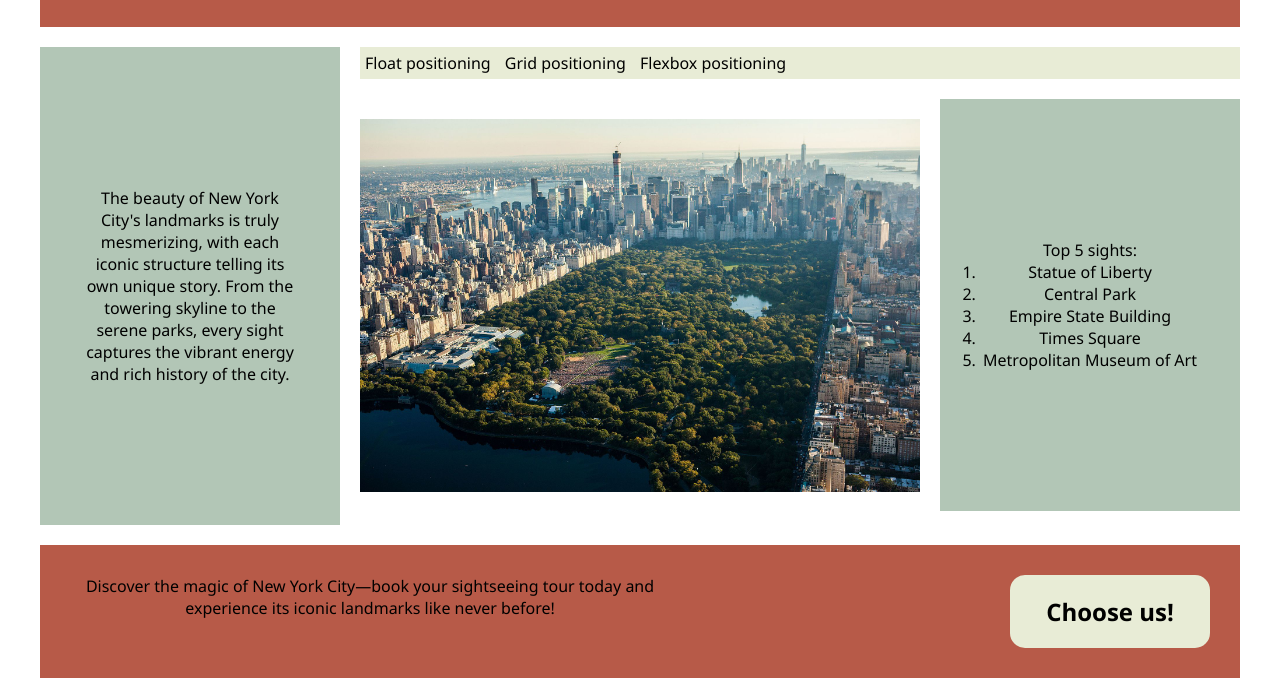
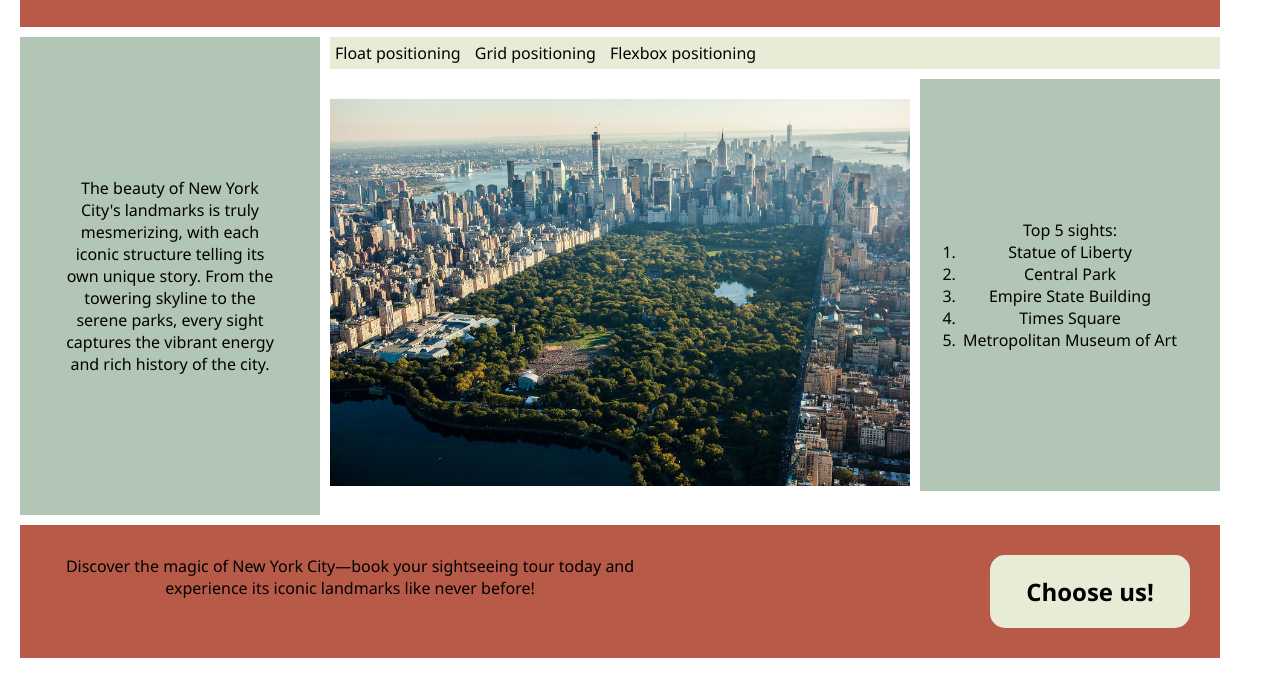
Before and after one commit to s0wime/WebDev, a plain HTML site: page homework 2/src/float-layout/index.html in a window 1280 px wide. Shown: the part 106-800 px from the top of the page. Drawn offline with Linux system fonts and the light colour scheme.

Commit message:
change margins on float-layout page

```diff
--- a/homework 2/src/float-layout/style.css
+++ b/homework 2/src/float-layout/style.css
@@ -7,14 +7,14 @@
 
 .main-container {
   width: 1200px;
-  margin: auto auto;
+  margin: 0 20px;
 }
 
 .header {
   float: left;
   width: 1200px;
   padding: 30px;
-  margin-bottom: 20px;
+  margin-bottom: 10px;
   background-color: #b75a48;
   text-align: center;
 }
@@ -37,17 +37,17 @@
   float: left;
   width: 300px;
   padding: 140px 40px;
-  margin-right: 20px;
-  margin-bottom: 20px;
+  margin-right: 10px;
+  margin-bottom: 10px;
   text-align: center;
   background-color: #b2c6b6;
 }
 
 .site-nav {
   float: left;
-  width: 880px;
+  width: 890px;
   padding: 5px;
-  margin-bottom: 20px;
+  margin-bottom: 10px;
   background-color: #e8ecd6;
 }
 
@@ -71,8 +71,8 @@
 
 .image-panel {
   float: left;
-  width: 560px;
-  margin-right: 20px;
+  width: 580px;
+  margin-right: 10px;
   padding: 20px 0;
 }
 
```
